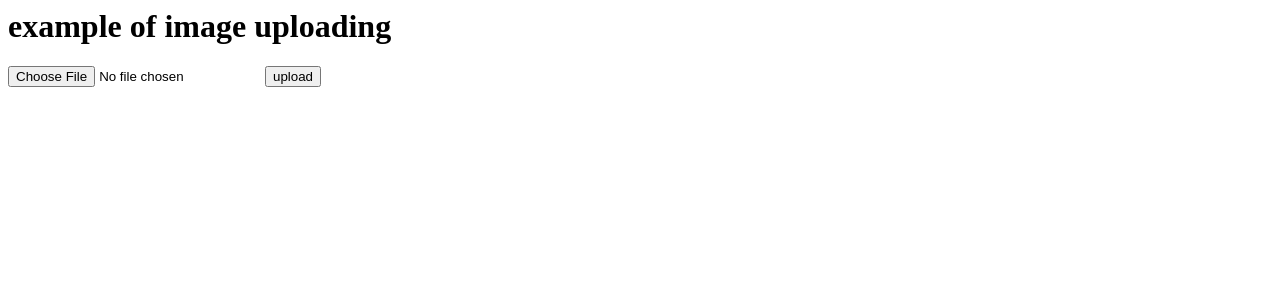
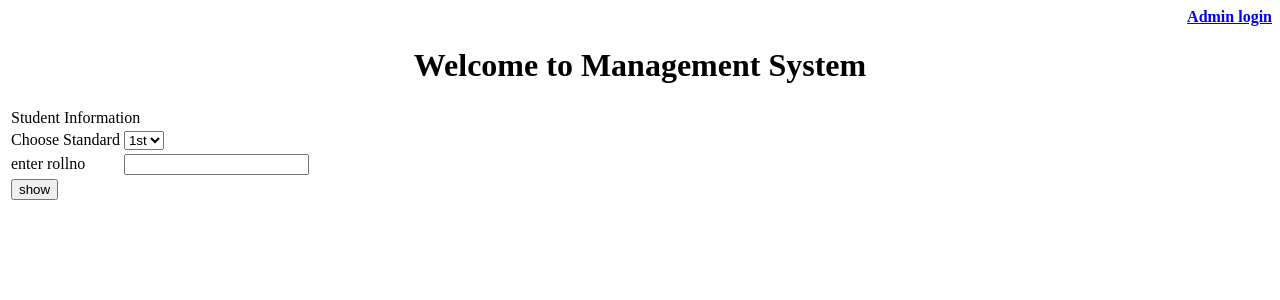
Before and after one commit to RuturajDeshmukh/practice, a PHP site: page / in a window 1280 px wide. Shown: the top 300 px of the page. Run offline with PHP 8.4, Linux system fonts and the light colour scheme.

Commit message:
Add files via upload

```diff
--- a/index.php
+++ b/index.php
@@ -1,25 +1,35 @@
-
-<html>
+<html lang="en_US">
 <head>
+	<title>StudentManagement</title>
 </head>
 <body>
-	<h1>example of image uploading</h1>
-	<form action="index.php" method="post" enctype="multipart/form-data">
-		<input type="file" name="img1" required="required"/>
-		<input type="submit" name="submit" value="upload"/>
-	</form>
+
+<h4 align="right"><a href="login.php">Admin login</a></h4>
+<h1 align="center">Welcome to Management System</h1>
+<form action="index.php" method="post">
+	<table>
+		<tr>
+			<td colspan="2">Student Information</td>
+		</tr>
+		<tr>
+			<td>Choose Standard</td>
+			<td>
+				<select name="std">
+
+				<option value="1">1st</option>
+				<option value="2">2st</option>
+				<option value="3">3st</option>
+				<option value="4">4st</option>
+				<option value="5">5st</option>
+				</select>
+			</td>
+		</tr>
+		<tr>
+			<td>enter rollno</td>
+			<td><input type="text" name="rollno" required></td>
+		</tr>
+		<tr>
+			<td colspan="2"><input type="submit" name="submit" value="show"></td.
+		</tr>
 </body>
 </html>
-<?php
-if(isset($_POST['submit']))
-{
-	print_r($_FILES['img1']);
-	$imagename=$_FILES['img1']['name'];
-	$_tempname=$_FILES['img1']['tmp_name'];
-	$conn=mysqli_connect('localhost','root','','storeimg');
-	move_uploaded_file($_tempname,"images/$imagename");
-	$sq1="INSERT INTO `uploadimg`( `images`) VALUES ('$imagename')";
-	$run=mysqli_query($conn,$sq1);
-	echo "uploadsuccess";
-}
-?>
```
